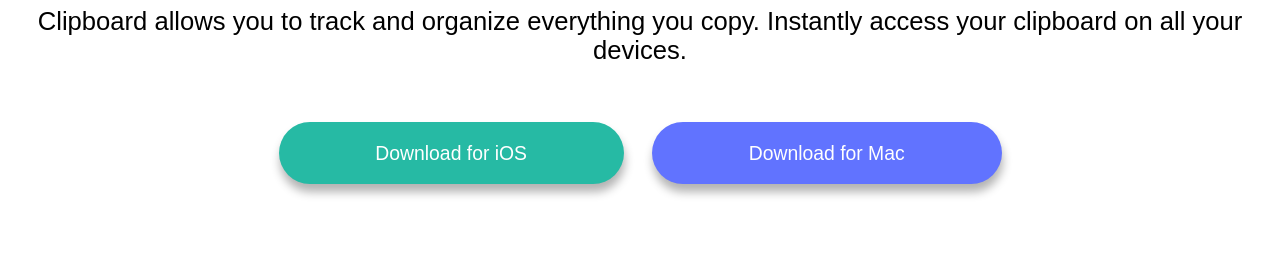
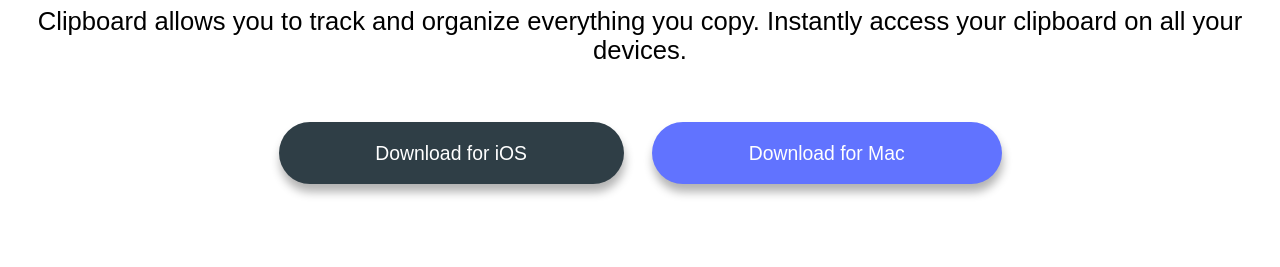
Before and after one commit to maligaurav947/Clipboard-landing-page-challenge-hub, a plain HTML site: page index.html in a window 1280 px wide. In both pictures the pointer is over the button 451 px from the left and 568 px from the top of the page. Shown: the part 415-682 px from the top of the page. Drawn offline with Linux system fonts and the light colour scheme; a web font is replaced by a local one.

Commit message:
Update style.css

```diff
--- a/css/style.css
+++ b/css/style.css
@@ -82,6 +82,13 @@ button {
   border: none;
   box-shadow: 1px 8px 10px rgba(0, 0, 0, 0.3);
 }
+.btn1:hover,
+.btn1:focus,
+.btn2:hover,
+.btn2:focus {
+  transition: 0.2s ease 0.1s;
+  background-color: #2f3e46;
+}
 footer {
   background-color: hsl(0, 0%, 93%);
 }
```
